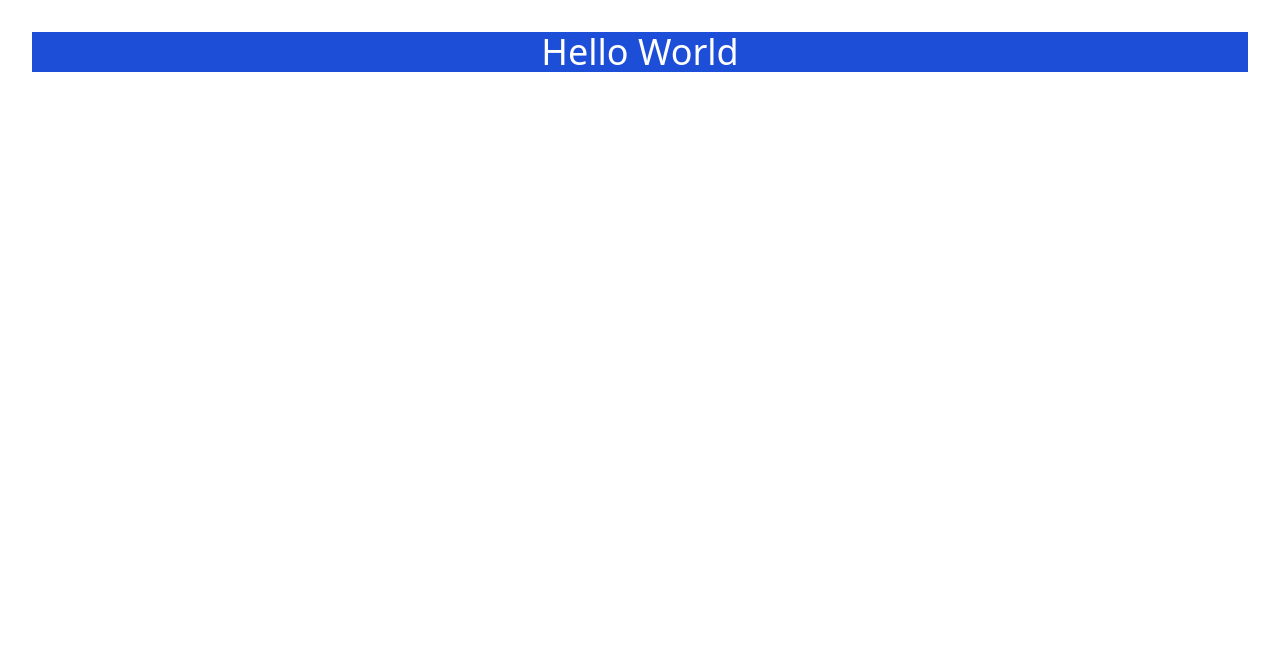
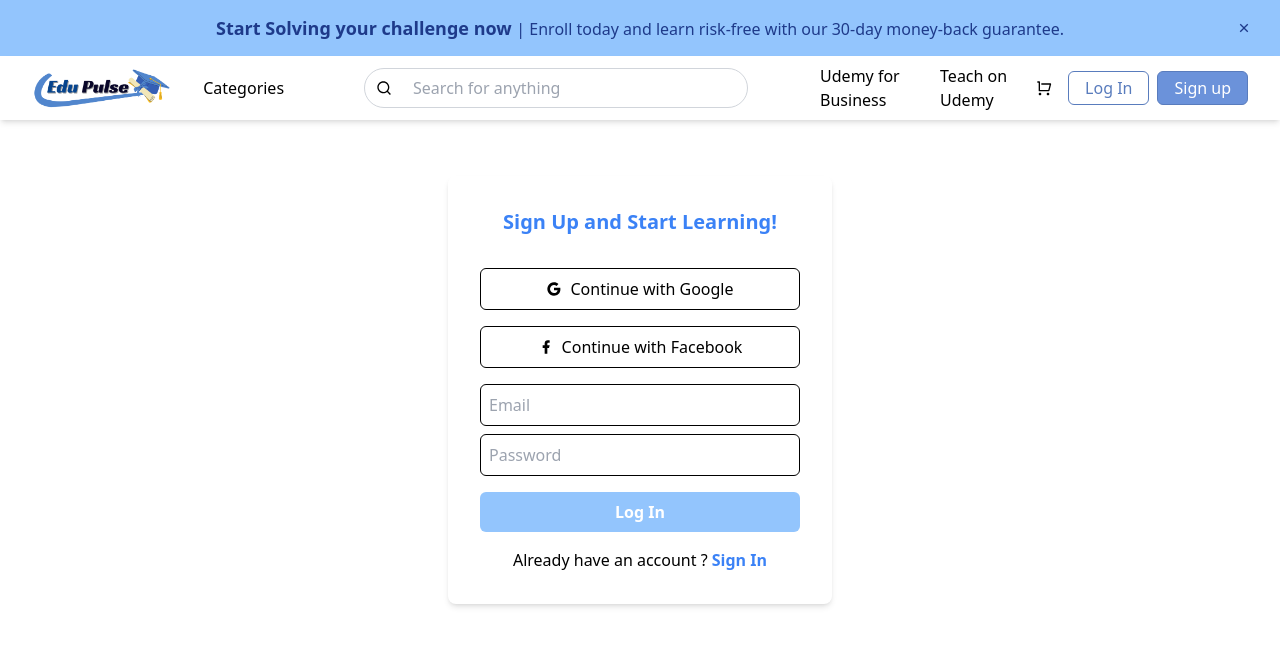
Before and after one commit to ImeshR/EduPulse, a React (Vite) app in the folder frontend/: page /sign-up in a window 1280 px wide. Shown: the top 646 px of the page. Built offline with nearby package versions, Linux system fonts and the light colour scheme.

Commit message:
created header ,signup signin components

```diff
--- a/frontend/src/App.tsx
+++ b/frontend/src/App.tsx
@@ -1,16 +1,21 @@
 
-import './App.css'
+import React from 'react';
+import { BrowserRouter, Routes, Route } from 'react-router-dom';
 
-function App() {
+import Home from './pages/Home';
+import SignUp from './pages/SignUp';
+import SignIn from './pages/SignIn';
+import HeaderPrimary from './components/Header/HeaderPrimary';
 
-
+export default function App() {
   return (
-
-      <div className='bg-blue-700'>
-        <p className='text-white text-4xl text-center'>Hello World</p>
-        </div>
-
-  )
+    <BrowserRouter>
+    <HeaderPrimary />
+    <Routes>
+        <Route path="/" element={<Home />} />
+        <Route path="/sign-up" element={<SignUp />} />
+        <Route path="/sign-in" element={<SignIn />} />
+    </Routes>
+    </BrowserRouter>
+  );
 }
-
-export default App
--- /dev/null
+++ b/frontend/src/components/Header/HeaderPopup.tsx
@@ -0,0 +1,25 @@
+import React, { useState } from "react";
+import { RiCloseLine } from "react-icons/ri";
+
+function HeaderPopup() {
+  const [hidePopup, setHidePopup] = useState(false);
+
+  return (
+    <div className={`headerPopup bg-blue-300 text-blue-900 ${hidePopup ? "hidden" : "block"} flex justify-center items-center h-14 px-4 sm:px-6 lg:px-8`}>
+      <div className="dialogueBox">
+        <span className="title font-bold text-lg">Start Solving your challenge now </span>
+        <span className="offer">| Enroll today and learn risk-free with our 30-day money-back guarantee.</span>
+      </div>
+      <div
+        className="cross absolute right-4 h-10 w-10 flex justify-center items-center"
+        onClick={() => {
+          setHidePopup(true);
+        }}
+      >
+        <RiCloseLine className="popupClearIcon" />
+      </div>
+    </div>
+  );
+}
+
+export default HeaderPopup;
--- /dev/null
+++ b/frontend/src/components/Header/HeaderPrimary.tsx
@@ -0,0 +1,51 @@
+import React from "react";
+import { RiShoppingCartLine, RiSearchLine } from "react-icons/ri";
+import HeaderPopup from "./HeaderPopup";
+
+function HeaderPrimary() {
+  return (
+    <div>
+        <HeaderPopup/>
+    <div className="headerPrimary bg-white shadow-md flex justify-between items-center h-16 px-4 sm:px-6 lg:px-8 text-base">
+     <div className=" flex flex-row space-x-20">
+      <div className="left flex items-center">
+        <div className="udemyLogo">
+          <img src="/logo.png" className="logo h-10 w-auto" alt="logo"></img>
+        </div>
+        <div className="ml-8">
+          <span className="categories">Categories</span>
+        </div>
+      </div>
+      <div className="mid  flex-1 ml-4 sm:ml-6 lg:ml-8 relative">
+        <div className="searchIcon  absolute left-0 flex justify-center items-center h-8 w-10">
+          <RiSearchLine className="icon mt-2" />
+        </div>
+        <input
+          className="searchBar pl-12 border w-96 border-gray-300 rounded-full h-10 focus:outline-none focus:ring-1 focus:ring-indigo-500 focus:border-transparent"
+          placeholder="Search for anything"
+        ></input>
+      </div>
+      </div>
+      <div className="right flex  items-center">
+        <div className="w-20 mx-10">
+          <span className="business">Udemy for Business</span>
+        </div>
+        <div className="w-20">
+          <span className="teach">Teach on Udemy</span>
+        </div>
+        <div className="cartDiv ml-4">
+          <RiShoppingCartLine className="icon" />
+        </div>
+        <div className="login button bg-white text-[#597cbd] border border-[#597cbd] hover:text-[#597cbd] hover:border-[#456299] rounded-md px-4 py-1 ml-4 cursor-pointer">
+          Log In
+        </div>
+        <div className="signup button bg-[#6b92da] text-white border border-[#597cbd] hover:bg-[#597cbd] hover:border-[#456299] rounded-md px-4 py-1 ml-2 cursor-pointer">
+          Sign up
+        </div>
+      </div>
+    </div>
+    </div>
+  );
+}
+
+export default HeaderPrimary;
--- /dev/null
+++ b/frontend/src/pages/Home.tsx
@@ -0,0 +1,10 @@
+import React from 'react'
+
+export default function Home() {
+  return (
+    <div>
+      <h1>Home</h1>
+
+    </div>
+  )
+}
--- /dev/null
+++ b/frontend/src/pages/SignIn.tsx
@@ -0,0 +1,47 @@
+import React from 'react'
+import { Link } from 'react-router-dom'
+
+import { RiGoogleFill, RiFacebookFill } from 'react-icons/ri'
+export default function SignIn() {
+  return (
+    <>
+
+      <div className="login flex justify-center items-center ">
+        <div className="login__content rounded-lg mt-14 shadow-md p-8 w-full sm:w-96">
+          <button className="login__option flex w-full items-center justify-center p-2 border border-black rounded-md mb-4">
+            <RiGoogleFill className="mr-2" />
+            <h4>Continue with Google</h4>
+          </button>
+
+          <button className="login__option flex w-full items-center justify-center p-2 border border-black rounded-md mb-4">
+            <RiFacebookFill className="mr-2" />
+            <h4>Continue with Facebook</h4>
+          </button>
+
+          <div className="login__inputs flex flex-col">
+            <input
+              type="text"
+              placeholder="Email"
+              className="mb-2 px-2 py-2 border border-black rounded-md"
+            />
+            <input
+              type="password"
+              placeholder="Password"
+              className="mb-4 px-2 py-2 border border-black rounded-md"
+            />
+            <button
+              type="submit"
+              className="bg-blue-300 text-white font-bold py-2 rounded-md"
+            >
+              Log In
+            </button>
+          </div>
+          <div className="login__text text-center mt-4">
+            Don't have an account ? <Link to="/sign-up" className='text-blue-500 font-semibold'>Sign up</Link>
+          </div>
+        </div>
+      </div>
+
+    </>
+  );
+}
--- /dev/null
+++ b/frontend/src/pages/SignUp.tsx
@@ -0,0 +1,52 @@
+
+import React, { useState } from "react";
+import { Link } from "react-router-dom";
+import { RiGoogleFill, RiFacebookFill } from "react-icons/ri";
+export default function SignUp() {
+  const [password, setPassword] = useState("");
+  const [email, setEmail] = useState("");
+  return (
+    <>
+
+      <div className="login flex justify-center items-center ">
+        <div className="login__content items-center justify-center rounded-lg mt-14 shadow-md p-8 w-full sm:w-96">
+        <p className="text-center text-blue-500 font-bold text-xl mb-8">Sign Up and Start Learning!</p>
+          <button className="login__option flex w-full items-center justify-center p-2 border border-black rounded-md mb-4">
+            <RiGoogleFill className="mr-2" />
+            <h4>Continue with Google</h4>
+          </button>
+
+          <button className="login__option flex w-full items-center justify-center p-2 border border-black rounded-md mb-4">
+            <RiFacebookFill className="mr-2" />
+            <h4>Continue with Facebook</h4>
+          </button>
+
+          <div className="login__inputs flex flex-col">
+            <input
+              type="text"
+              placeholder="Email"
+              className="mb-2 px-2 py-2 border border-black rounded-md"
+            />
+            <input
+              type="password"
+              placeholder="Password"
+              className="mb-4 px-2 py-2 border border-black rounded-md"
+
+            />
+            <button
+              type="submit"
+              className="bg-blue-300 text-white font-bold py-2 rounded-md"
+
+            >
+              Log In
+            </button>
+          </div>
+          <div className="login__text text-center mt-4">
+          Already have an account ? <Link to="/sign-in" className='text-blue-500 font-semibold'>Sign In</Link>
+          </div>
+        </div>
+      </div>
+
+    </>
+  );
+}
```
Also changed, not shown: frontend/public/logo.png (added).
